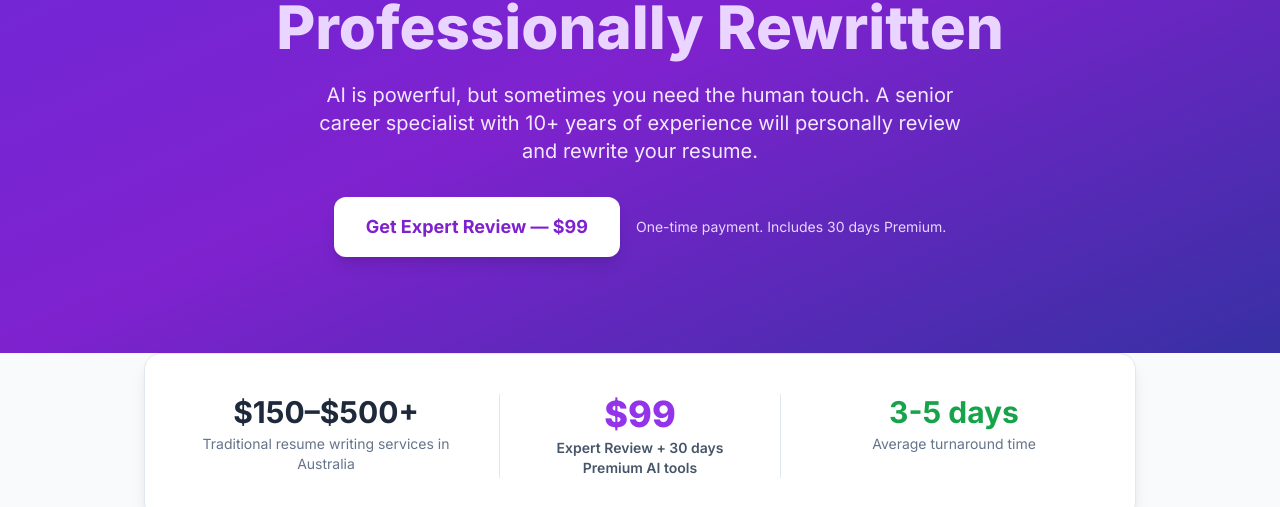
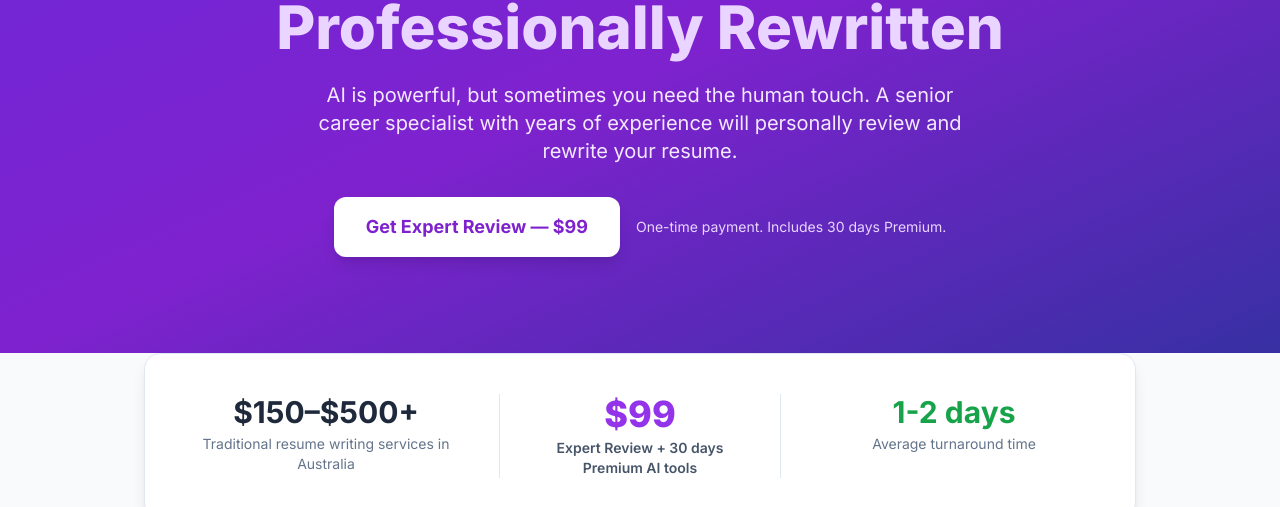
Before and after one commit to RanaWaleed1991/career-hub-ai, a React (Vite) app in the folder frontend/: page /expert-review in a window 1280 px wide. Shown: the part 280-787 px from the top of the page. Built offline with nearby package versions, Linux system fonts and the light colour scheme; no server answers.

Commit message:
Remove specific '10+' numbers and update turnaround to 1-2 days on ExpertReviewPage

```diff
--- a/frontend/components/ExpertReviewPage.tsx
+++ b/frontend/components/ExpertReviewPage.tsx
@@ -42,7 +42,7 @@ const ExpertReviewPage: React.FC = () => {
     {
       num: '3',
       title: 'Professional Rewrite',
-      desc: 'Your resume is completely rewritten by a human expert with 10+ years of experience.',
+      desc: 'Your resume is completely rewritten by a human expert with years of experience.',
     },
     {
       num: '4',
@@ -75,7 +75,7 @@ const ExpertReviewPage: React.FC = () => {
             <span className="text-purple-200">Professionally Rewritten</span>
           </h1>
           <p className="text-lg md:text-xl text-purple-100 max-w-2xl mx-auto mb-8 leading-relaxed">
-            AI is powerful, but sometimes you need the human touch. A senior career specialist with 10+ years
+            AI is powerful, but sometimes you need the human touch. A senior career specialist with years
             of experience will personally review and rewrite your resume.
           </p>
           <div className="flex flex-col sm:flex-row items-center justify-center gap-4">
@@ -112,7 +112,7 @@ const ExpertReviewPage: React.FC = () => {
                 <p className="text-slate-600 text-sm mt-1 font-semibold">Expert Review + 30 days Premium AI tools</p>
               </div>
               <div className="border-t md:border-t-0 pt-6 md:pt-0">
-                <div className="text-3xl font-bold text-green-600">3-5 days</div>
+                <div className="text-3xl font-bold text-green-600">1-2 days</div>
                 <p className="text-slate-500 text-sm mt-1">Average turnaround time</p>
               </div>
             </div>
@@ -168,7 +168,7 @@ const ExpertReviewPage: React.FC = () => {
               </svg>
             </div>
             <h3 className="text-xl font-bold text-slate-800 mb-1">Senior Resume Strategist</h3>
-            <p className="text-purple-600 font-medium text-sm mb-4">10+ Years Professional Experience</p>
+            <p className="text-purple-600 font-medium text-sm mb-4">Years of Professional Experience</p>
             <p className="text-slate-600 leading-relaxed max-w-lg mx-auto">
               Our expert has helped hundreds of professionals land interviews at top companies across IT, healthcare,
               government, finance, and more. Every resume is personally crafted — never templated.
@@ -179,8 +179,8 @@ const ExpertReviewPage: React.FC = () => {
                 <p className="text-xs text-slate-500">Resumes rewritten</p>
               </div>
               <div>
-                <div className="text-2xl font-bold text-slate-800">10+</div>
-                <p className="text-xs text-slate-500">Years experience</p>
+                <div className="text-2xl font-bold text-slate-800">200+</div>
+                <p className="text-xs text-slate-500">Clients helped</p>
               </div>
               <div>
                 <div className="text-2xl font-bold text-slate-800">3x</div>
```
